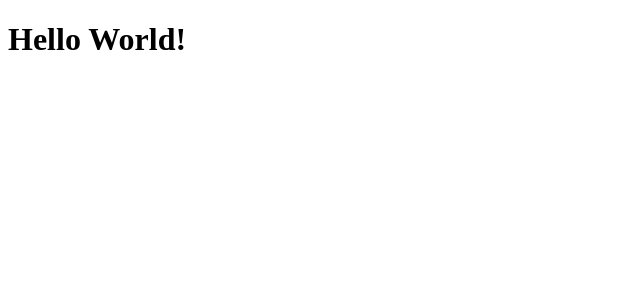
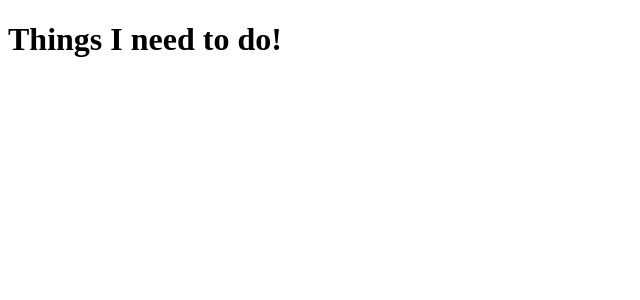
Before and after one commit to FionaSelanno/todo_react, a React app: page / in a window 1280 px wide. Shown: the top 300 px of the page, without its empty margins (0-640 px from the left). Built offline with nearby package versions, Linux system fonts and the light colour scheme.

Commit message:
Changed title

```diff
--- a/src/App.js
+++ b/src/App.js
@@ -3,7 +3,9 @@ import React from 'react';
 class App extends React.Component {
     render() {
         return (
-            <h1>Hello World!</h1>
+          <div>
+            <h1>Things I need to do!</h1>
+          </div>
         );
     }
 }
```
